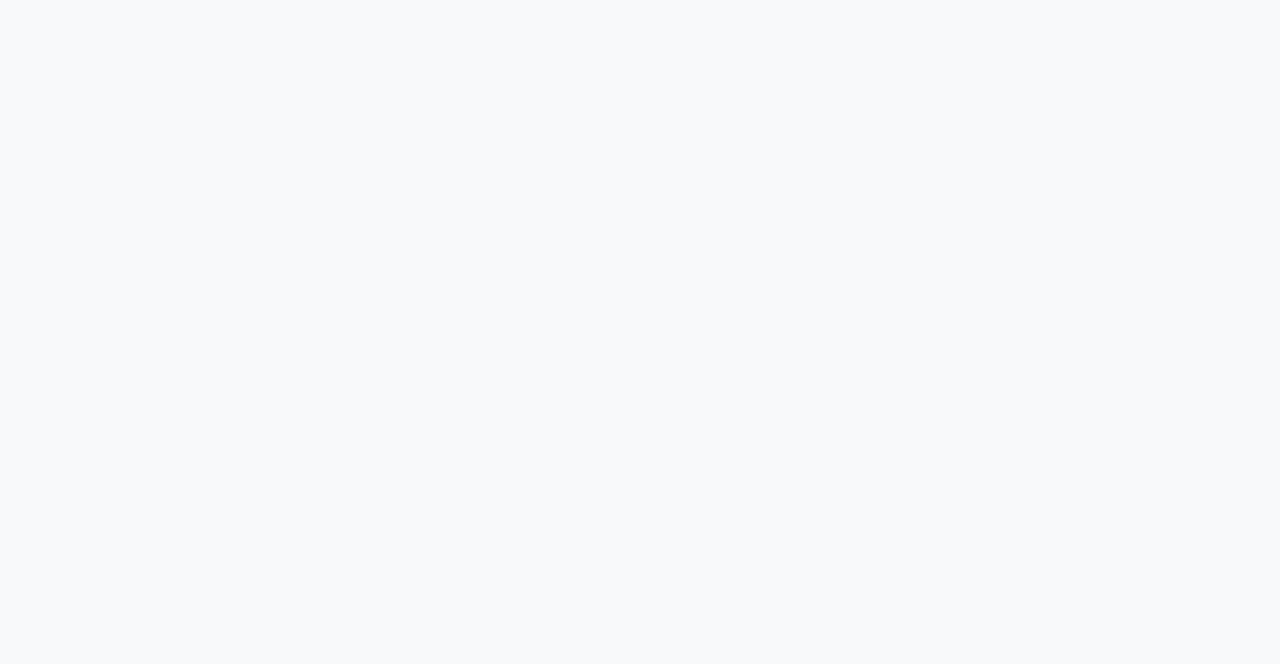
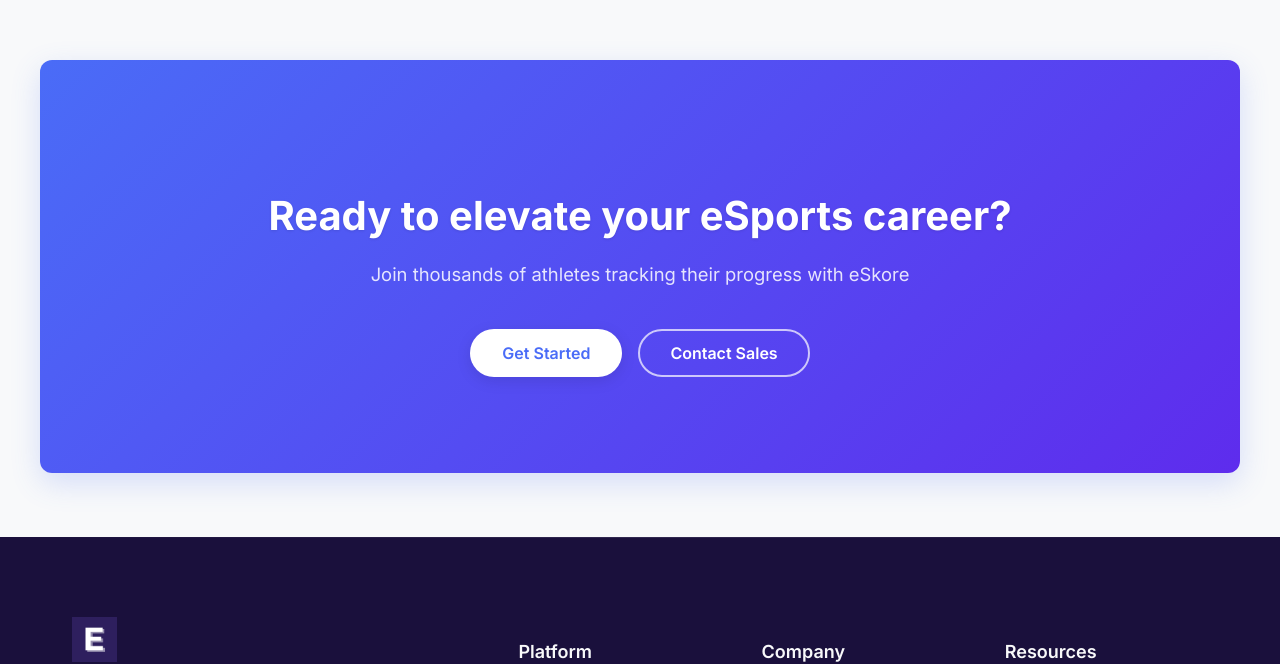
Before and after one commit to Uniquelimbu/eskore, a React (Create React App) app in the folder frontend/: page / in a window 1280 px wide. Shown: the part 1420-2084 px from the top of the page. Before the commit the page ends 800 px from the top, so only its background shows below. Built offline with nearby package versions, Linux system fonts and the light colour scheme; no server answers.

Commit message:
refactor: Update styles for improved layout and responsiveness across components

```diff
--- a/frontend/src/App.css
+++ b/frontend/src/App.css
@@ -3,10 +3,11 @@
   min-height: 100vh;
   display: flex;
   flex-direction: column;
-  overflow-x: hidden;
-  position: relative;
-  visibility: visible;
-  contain: layout style;
+  overflow-x: hidden; /* Prevent horizontal scrolling */
+  /* Remove position: relative and contain */
+  /* position: relative; */
+  visibility: visible; /* Ensure immediate visibility */
+  /* contain: layout style; */
   padding-top: 0; /* Ensure no padding here */
 }
 
@@ -78,6 +79,6 @@
 
 /* Dark mode support */
 [data-theme='dark'] .App {
-  background-color: #1a202c;
+  background-color: #1a202c; /* Ensure dark mode background doesn't interfere */
   color: #f7fafc;
 }
--- a/frontend/src/index.css
+++ b/frontend/src/index.css
@@ -7,23 +7,29 @@
 }
 
 /* Remove default margin and padding */
-html, body {
+html {
   margin: 0;
   padding: 0;
   height: 100%;
   width: 100%;
-  overflow-x: hidden; /* Prevent horizontal scrolling */
-  position: relative; /* Create stacking context */
+  /* Remove overflow-x: hidden from html if present */
+  /* overflow-x: hidden; */
+  position: relative; /* Keep for stacking context if needed */
 }
 
 body {
+  margin: 0; /* Ensure body margin is 0 */
+  padding: 0; /* Ensure body padding is 0 */
+  height: 100%; /* Ensure body takes full height */
+  width: 100%; /* Ensure body takes full width */
+  overflow-x: hidden; /* Prevent horizontal scrolling on body */
   font-family: 'Inter', sans-serif;
   -webkit-font-smoothing: antialiased;
   -moz-osx-font-smoothing: grayscale;
   background-color: #f8f9fa;
   color: #2d3748;
   transition: background-color 0.3s ease, color 0.3s ease;
-  position: relative; /* For proper overflow containment */
+  position: relative;
   overflow-y: auto !important; /* Ensure vertical scrolling works */
 }
 
@@ -186,5 +192,6 @@ html {
   min-height: 100%;
   display: flex;
   flex-direction: column;
-  overflow-x: hidden;
+  overflow-x: hidden; /* Keep overflow hidden on root */
+  width: 100%; /* Ensure root takes full width */
 }
--- a/frontend/src/pages/public/HomePage/HomePage.css
+++ b/frontend/src/pages/public/HomePage/HomePage.css
@@ -14,7 +14,6 @@
   opacity: 1;
   width: 100%;
   position: relative;
-  will-change: auto; /* Let browser decide what properties need GPU acceleration */
   /* Remove any margin/padding that could push content down */
   margin: 0;
   padding: 0;
@@ -22,51 +21,37 @@
   padding-top: var(--header-height);
 }
 
-.home-content {
-  flex: 1;
-  display: flex;
-  flex-direction: column;
+.cta-section {
+  /* Use a more vibrant gradient */
+  background: linear-gradient(135deg, #4a6cf7 0%, #5e2ced 100%);
+  padding: 6rem 2rem; /* Increase padding for more space */
+  text-align: center;
+  position: relative;
+  overflow: hidden;
   width: 100%;
+  border-radius: 12px; /* Add subtle rounding */
+  margin: 4rem auto; /* Add vertical margin */
+  max-width: 1200px; /* Limit width */
+  box-shadow: 0 10px 30px rgba(74, 108, 247, 0.2); /* Add a subtle shadow */
 }
 
-/* Use content-visibility to improve rendering performance for sections not in view */
-.content-section {
-  content-visibility: auto;
-  contain-intrinsic-size: 0 500px; /* Estimated size for the section */
-}
-
-.cta-section {
-  background: linear-gradient(135deg, #f8f9fa 0%, #e9ecef 100%);
-  padding: 100px 20px;
-  text-align: center;
-  position: relative;
-  overflow: hidden; /* Prevent content from causing horizontal overflow */
-  width: 100%;
-}
-
-.cta-section::before {
-  content: '';
-  position: absolute;
-  top: 0;
-  left: 0;
-  right: 0;
-  height: 1px;
-  background: linear-gradient(to right, transparent, rgba(0,0,0,0.1), transparent);
-}
+/* Remove the top border line */
+/* Removed empty ruleset for .cta-section::before */
 
 .cta-section h2 {
-  font-size: 2.75rem;
-  margin-bottom: 16px;
-  color: #1a103C;
+  font-size: 2.5rem; /* Slightly smaller, more refined */
+  margin-bottom: 1rem; /* Adjust spacing */
+  color: #ffffff; /* White text on gradient */
   font-weight: 700;
-  line-height: 1.2;
+  line-height: 1.3; /* Improve line height */
+  text-shadow: 0 1px 3px rgba(0, 0, 0, 0.1); /* Subtle text shadow */
 }
 
 .cta-section p {
-  font-size: 1.3rem;
-  color: #4a5568;
-  margin-bottom: 40px;
-  max-width: 700px;
+  font-size: 1.15rem; /* Adjust size */
+  color: rgba(255, 255, 255, 0.85); /* Lighter white */
+  margin-bottom: 2.5rem; /* Increase spacing before buttons */
+  max-width: 600px; /* Limit width for readability */
   margin-left: auto;
   margin-right: auto;
   line-height: 1.6;
@@ -75,84 +60,80 @@
 .cta-buttons {
   display: flex;
   justify-content: center;
-  gap: 16px;
-  margin-top: 30px;
+  gap: 1rem; /* Adjust gap */
+  margin-top: 0; /* Remove margin-top, handled by paragraph margin */
+  flex-wrap: wrap; /* Allow buttons to wrap on smaller screens */
 }
 
+/* Redesign Primary Button */
 .primary-cta-button {
-  background-color: #4a6cf7;
-  color: white;
-  border: none;
-  padding: 14px 36px;
-  border-radius: 8px;
+  background-color: #ffffff; /* White background */
+  color: #4a6cf7; /* Primary color text */
+  border: 2px solid transparent; /* Add border for consistency */
+  padding: 12px 30px; /* Adjust padding */
+  border-radius: 30px; /* Pill shape */
   font-weight: 600;
-  font-size: 1.1rem;
+  font-size: 1rem; /* Adjust font size */
   cursor: pointer;
-  transition: all 0.3s cubic-bezier(0.25, 0.8, 0.25, 1);
-  box-shadow: 0 4px 10px rgba(74, 108, 247, 0.3);
+  transition: all 0.3s ease;
+  box-shadow: 0 4px 15px rgba(0, 0, 0, 0.1); /* Subtle shadow */
+  text-transform: none; /* Remove uppercase if previously set */
 }
 
 .primary-cta-button:hover {
-  background-color: #3a5bd9;
-  transform: translateY(-2px);
-  box-shadow: 0 6px 15px rgba(74, 108, 247, 0.4);
+  background-color: transparent; /* Transparent background on hover */
+  color: #ffffff; /* White text */
+  border-color: #ffffff; /* White border */
+  transform: translateY(-3px); /* Slightly lift */
+  box-shadow: 0 6px 20px rgba(0, 0, 0, 0.15); /* Enhance shadow */
 }
 
+/* Redesign Secondary Button */
 .secondary-cta-button {
   background-color: transparent;
-  color: #4a6cf7;
-  border: 2px solid #4a6cf7;
-  padding: 12px 34px;
-  border-radius: 8px;
+  color: #ffffff; /* White text */
+  border: 2px solid rgba(255, 255, 255, 0.7); /* Semi-transparent white border */
+  padding: 12px 30px; /* Match primary button padding */
+  border-radius: 30px; /* Pill shape */
   font-weight: 600;
-  font-size: 1.1rem;
+  font-size: 1rem; /* Match primary button font size */
   cursor: pointer;
-  transition: all 0.3s cubic-bezier(0.25, 0.8, 0.25, 1);
+  transition: all 0.3s ease;
+  text-transform: none; /* Remove uppercase if previously set */
 }
 
 .secondary-cta-button:hover {
-  background-color: rgba(74, 108, 247, 0.1);
-  transform: translateY(-2px);
-}
-
-/* Remove reveal animation styles */
-.reveal,
-.reveal.active {
-  opacity: 1;
-  transform: none;
-  transition: none;
-  will-change: auto;
-  contain: none;
-}
-
-/* Remove staggered animation delays */
-.stagger-children .reveal:nth-child(1),
-.stagger-children .reveal:nth-child(2),
-.stagger-children .reveal:nth-child(3),
-.stagger-children .reveal:nth-child(4) {
-  transition-delay: 0s;
+  background-color: rgba(255, 255, 255, 0.1); /* Subtle white background */
+  border-color: #ffffff; /* Solid white border */
+  transform: translateY(-3px); /* Slightly lift */
 }
 
 /* Responsive styles */
 @media (max-width: 768px) {
+  .cta-section {
+    padding: 4rem 1.5rem; /* Adjust padding */
+    margin: 3rem 1rem; /* Adjust margin */
+  }
+
   .cta-section h2 {
-    font-size: 2.25rem;
+    font-size: 2rem; /* Adjust font size */
   }
 
   .cta-section p {
-    font-size: 1.1rem;
+    font-size: 1rem; /* Adjust font size */
   }
 
   .cta-buttons {
-    flex-direction: column;
-    align-items: center;
+    /* Keep flex-direction: row, but allow wrapping */
     gap: 12px;
   }
 
+  /* Ensure buttons don't stretch full width unless needed */
   .primary-cta-button,
   .secondary-cta-button {
-    width: 100%;
-    max-width: 300px;
+    width: auto; /* Allow natural width */
+    max-width: none; /* Remove max-width */
+    padding: 10px 24px; /* Slightly smaller padding */
   }
 }
 
--- a/frontend/src/pages/public/HomePage/HomePage.js
+++ b/frontend/src/pages/public/HomePage/HomePage.js
@@ -1,4 +1,5 @@
 import React from 'react';
+import { Link } from 'react-router-dom'; // Import Link
 import Header from './components/Header';
 import HeroSection from './components/HeroSection';
 import FeatureHighlights from './components/FeatureHighlights';
@@ -15,12 +16,19 @@ const HomePage = () => {
         <div id="features" className="content-section">
           <FeatureHighlights />
         </div>
+        {/* CTA Section */}
         <div className="cta-section">
           <h2>Ready to elevate your eSports career?</h2>
           <p>Join thousands of athletes tracking their progress with eSkore</p>
           <div className="cta-buttons">
-            <button className="primary-cta-button">Get Started</button>
-            <button className="secondary-cta-button">Contact Sales</button>
+            {/* Wrap primary button in Link */}
+            <Link to="/role-selection" className="primary-cta-button">
+              Get Started
+            </Link>
+            {/* Keep secondary as button or link to /contact */}
+            <Link to="/contact" className="secondary-cta-button">
+              Contact Sales
+            </Link>
           </div>
         </div>
       </main>
--- a/frontend/src/pages/public/HomePage/components/Header.css
+++ b/frontend/src/pages/public/HomePage/components/Header.css
@@ -10,7 +10,8 @@
   width: 100%;
   height: var(--header-height);
   z-index: 1000; /* Ensure it's above other content */
-  background-color: #2E1F5E;
+  /* Change background color to a lighter shade */
+  background-color: #483D8B; /* Was #2E1F5E */
   transition: box-shadow 0.3s ease;
   padding: 0; /* Remove padding here, apply to container */
   display: flex; /* Use flex to center container */
--- a/frontend/src/pages/public/HomePage/components/HeroSection.css
+++ b/frontend/src/pages/public/HomePage/components/HeroSection.css
@@ -29,8 +29,10 @@
   left: 0;
   right: 0;
   bottom: 0;
-  background-color: #2E1F5E;
-  opacity: 1;
+  /* Change background color to match the header */
+  background-color: #483D8B; /* Was #2E1F5E */
+  opacity: 1; /* Keep opacity if you want a solid color */
+  /* You could reduce opacity (e.g., 0.9) if you have a background image/video */
 }
 
 .hero-container {
```
Also changed, not shown: frontend/src/assets/index.js (added).
